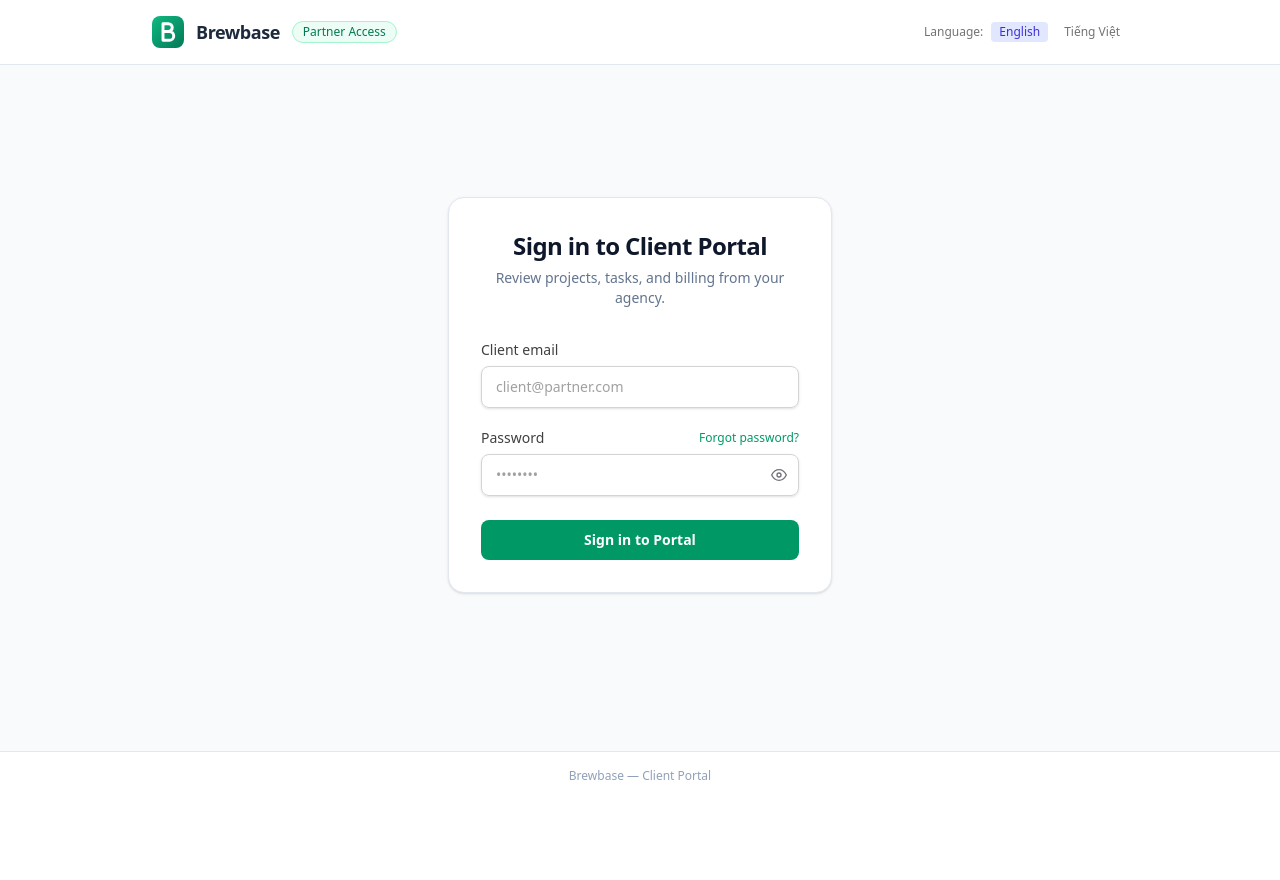
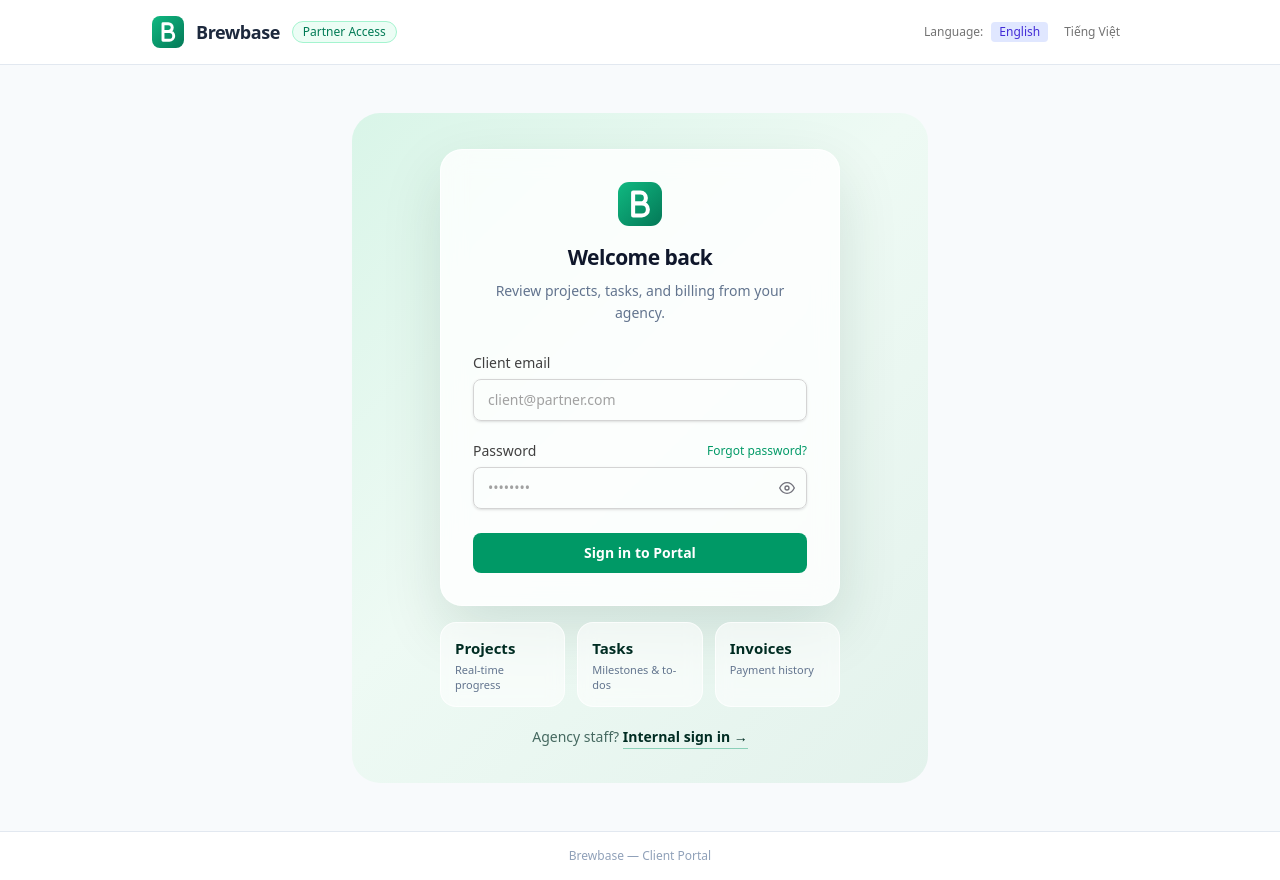
Before and after one commit to DLoc03/agency-client-management-saas, a Next.js app in the folder apps/web/: page /en/portal/login in a window 1280 px wide. Before the commit the page ends 800 px from the top, so only its background shows below. Built offline with nearby package versions, Linux system fonts and the light colour scheme; no server answers.

Commit message:
feat(web): Bento glass portal sign-in UI (FE-018)

```diff
--- a/apps/web/messages/en.json
+++ b/apps/web/messages/en.json
@@ -120,6 +120,15 @@
       "submit": "Sign in to Portal",
       "submitting": "Signing in…",
       "forgotPassword": "Forgot password?",
+        "heading": "Welcome back",
+        "staffPrompt": "Agency staff?",
+        "staffLink": "Internal sign in",
+        "tileProjectsTitle": "Projects",
+        "tileProjectsText": "Real-time progress",
+        "tileTasksTitle": "Tasks",
+        "tileTasksText": "Milestones & to-dos",
+        "tileInvoicesTitle": "Invoices",
+        "tileInvoicesText": "Payment history",
       "errors": {
         "emailRequired": "Email is required.",
         "emailInvalid": "Enter a valid email address.",
--- a/apps/web/messages/vi.json
+++ b/apps/web/messages/vi.json
@@ -120,6 +120,15 @@
       "submit": "Đăng nhập vào Portal",
       "submitting": "Đang đăng nhập…",
       "forgotPassword": "Quên mật khẩu?",
+        "heading": "Chào mừng bạn quay lại",
+        "staffPrompt": "Bạn là nhân viên agency?",
+        "staffLink": "Đăng nhập nội bộ",
+        "tileProjectsTitle": "Dự án",
+        "tileProjectsText": "Tiến độ theo thời gian thực",
+        "tileTasksTitle": "Công việc",
+        "tileTasksText": "Cột mốc & đầu việc",
+        "tileInvoicesTitle": "Hoá đơn",
+        "tileInvoicesText": "Lịch sử thanh toán",
       "errors": {
         "emailRequired": "Email là bắt buộc.",
         "emailInvalid": "Vui lòng nhập địa chỉ email hợp lệ.",
--- a/apps/web/src/app/[locale]/portal/login/page.tsx
+++ b/apps/web/src/app/[locale]/portal/login/page.tsx
@@ -1,26 +1,70 @@
 /**
- * Portal Login Page — /[locale]/portal/login (FE-003)
+ * Portal Login Page — /[locale]/portal/login (FE-003; UI refresh FE-018)
+ * Layout per the PO-approved "P2 — Bento glass" sample (2026-11-25):
+ * an emerald-tinted gradient panel holding a frosted-glass sign-in
+ * card, three glass tiles describing what clients can do inside, and
+ * a cross-link back to the internal sign-in. The portal header/footer
+ * chrome comes from the portal layout and is unchanged.
  */
 
+import { useTranslations } from "next-intl";
+import { Link } from "@/i18n/routing";
 import { PortalLoginForm } from "@/components/portal/PortalLoginForm";
-import { useTranslations } from "next-intl";
+import { Logo } from "@/components/shell/Logo";
 
 export default function PortalLoginPage() {
   const t = useTranslations("Portal.login");
 
+  const tiles = [
+    { title: t("tileProjectsTitle"), text: t("tileProjectsText") },
+    { title: t("tileTasksTitle"), text: t("tileTasksText") },
+    { title: t("tileInvoicesTitle"), text: t("tileInvoicesText") },
+  ];
+
   return (
-    <main className="flex min-h-[calc(100vh-140px)] items-center justify-center px-4 py-12">
-      <div className="w-full max-w-sm">
-        <div className="rounded-2xl border border-slate-200 bg-white p-8 shadow-sm">
-          <div className="mb-8 text-center">
-            <h1 className="text-2xl font-bold tracking-tight text-slate-900">
-              {t("title")}
+    <main className="px-4 py-10 md:py-12">
+      <div className="mx-auto max-w-xl rounded-[28px] bg-[linear-gradient(135deg,#d9f5e8_0%,#eefaf4_45%,#e3f2ec_100%)] px-4 py-9 sm:px-8">
+        {/* Frosted-glass sign-in card */}
+        <div className="mx-auto w-full max-w-[400px] rounded-[22px] border border-white/80 bg-white/80 p-8 shadow-[0_24px_60px_rgba(6,60,40,0.13)] backdrop-blur-md">
+          <div className="mb-7 text-center">
+            <Logo variant="emerald" className="mx-auto h-11 w-11" />
+            <h1 className="mt-4 text-[21px] font-extrabold tracking-tight text-slate-900">
+              {t("heading")}
             </h1>
-            <p className="mt-1.5 text-sm text-slate-500">{t("subtitle")}</p>
+            <p className="mt-1.5 text-sm leading-relaxed text-slate-500">
+              {t("subtitle")}
+            </p>
           </div>
 
           <PortalLoginForm />
         </div>
+
+        {/* Bento tiles — what clients can do inside */}
+        <div
+          aria-hidden="true"
+          className="mx-auto mt-4 grid w-full max-w-[400px] grid-cols-3 gap-3"
+        >
+          {tiles.map((tile) => (
+            <div
+              key={tile.title}
+              className="rounded-2xl border border-white/70 bg-white/60 px-3.5 py-3.5 backdrop-blur"
+            >
+              <p className="text-[15px] font-extrabold text-emerald-950">{tile.title}</p>
+              <p className="mt-0.5 text-[11px] leading-snug text-slate-500">{tile.text}</p>
+            </div>
+          ))}
+        </div>
+
+        {/* Internal sign-in cross-link */}
+        <p className="mt-5 text-center text-sm text-emerald-950/70">
+          {t("staffPrompt")}{" "}
+          <Link
+            href="/login"
+            className="border-b border-emerald-600/40 pb-0.5 font-semibold text-emerald-950 transition-colors hover:text-emerald-700"
+          >
+            {t("staffLink")} →
+          </Link>
+        </p>
       </div>
     </main>
   );
```
Also changed, not shown: 2 other files (tests, documents, lock files or other folders).
